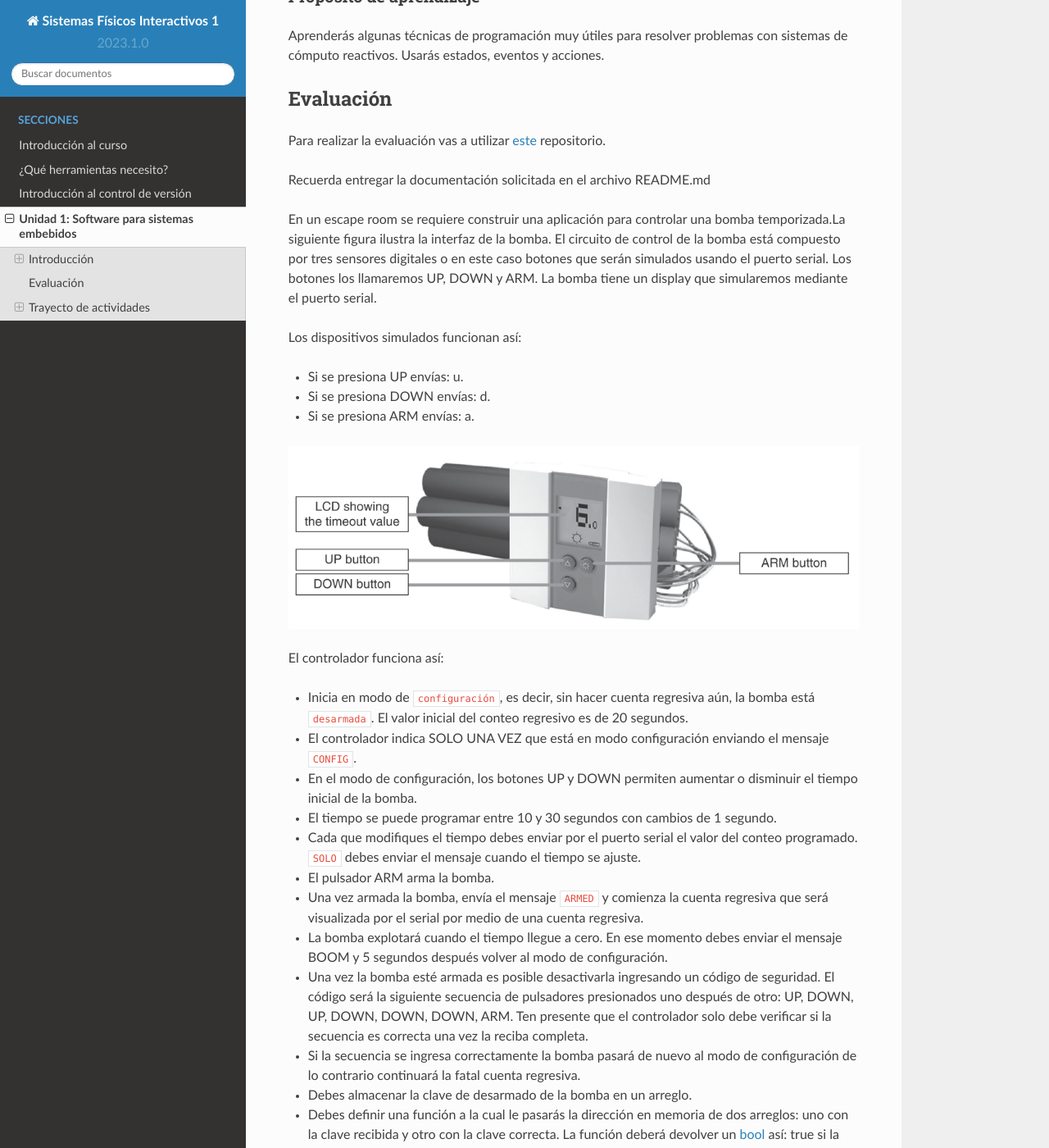
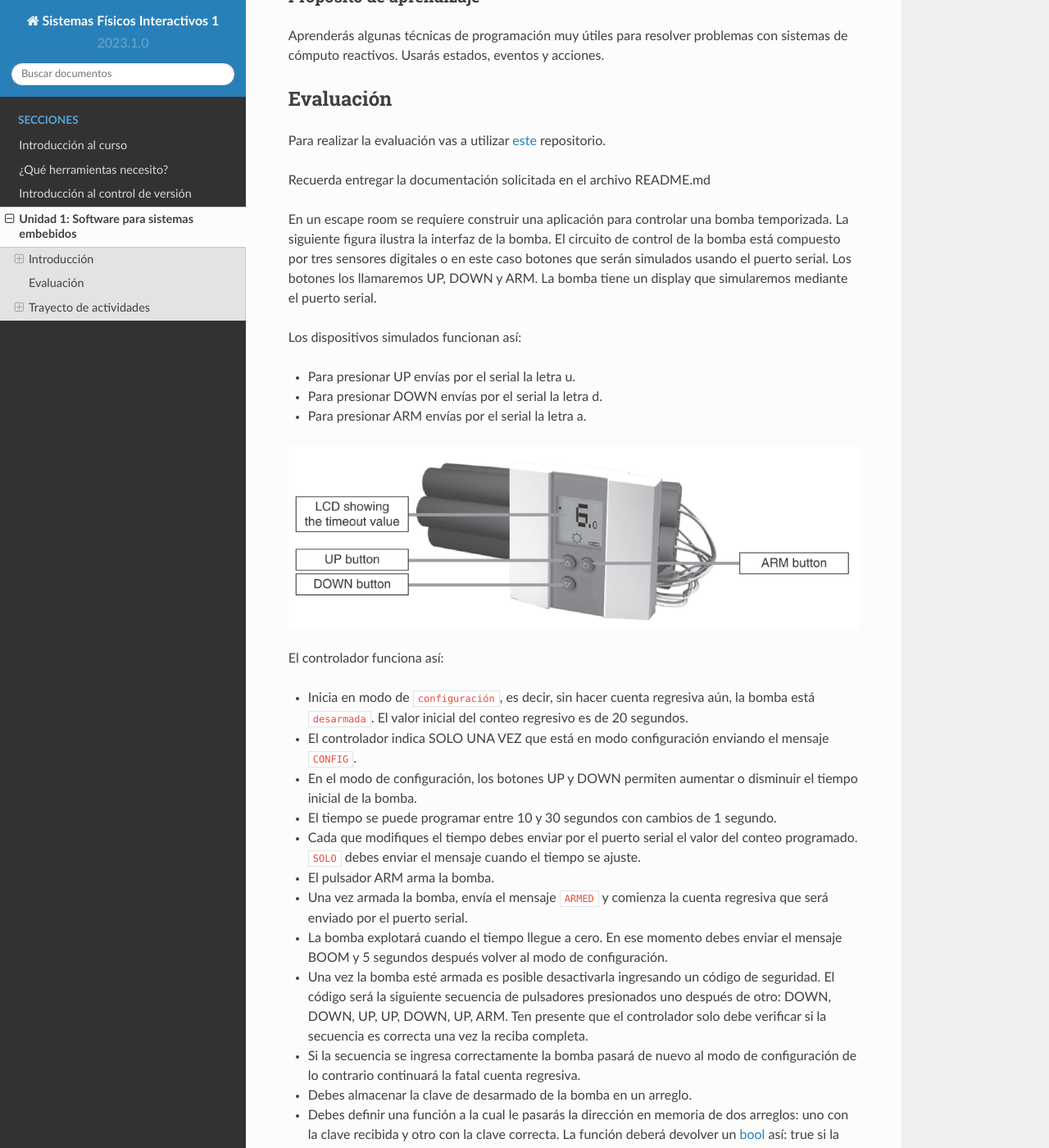
Before and after one commit to juanferfranco/SistemasFisicosInteractivos1, a Sphinx documentation site: the page built from docs/_unidad1/unidad1.rst, in a window 1280 px wide and 1400 px high, scrolled down 330 px. Shown: the whole window at 82% size. Built offline with Sphinx 7.4.7 and the Read the Docs theme 2.0.0, drawn with Linux system fonts in a browser that asks for light colours.

Commit message:
update unit1 eval

```diff
--- a/docs/_unidad1/unidad1.rst
+++ b/docs/_unidad1/unidad1.rst
@@ -25,7 +25,7 @@ Recuerda entregar la documentación solicitada en el archivo
 README.md
 
 En un escape room se requiere construir una aplicación para controlar
-una bomba temporizada.La siguiente figura ilustra la interfaz de la bomba.
+una bomba temporizada. La siguiente figura ilustra la interfaz de la bomba.
 El circuito de control de la bomba está compuesto por tres sensores digitales o
 en este caso botones que serán simulados usando el puerto serial.
 Los botones los llamaremos UP, DOWN y ARM. La bomba tiene un display que simularemos
@@ -33,9 +33,9 @@ mediante el puerto serial.
 
 Los dispositivos simulados funcionan así:
 
-* Si se presiona UP envías: u.
-* Si se presiona DOWN envías: d.
-* Si se presiona ARM envías: a.
+* Para presionar UP envías por el serial la letra u.
+* Para presionar DOWN envías por el serial la letra d.
+* Para presionar ARM envías por el serial la letra a.
 
 .. image:: ../_static/bomb.png
   :alt: bomba
@@ -53,12 +53,12 @@ El controlador funciona así:
   del conteo programado. ``SOLO`` debes enviar el mensaje cuando el tiempo se ajuste.
 * El pulsador ARM arma la bomba.
 * Una vez armada la bomba, envía el mensaje ``ARMED`` y comienza la cuenta
-  regresiva que será visualizada por el serial por medio de una cuenta regresiva.
+  regresiva que será enviado por el puerto serial.
 * La bomba explotará cuando el tiempo llegue a cero. En ese momento debes enviar
   el mensaje BOOM y 5 segundos después volver al modo de configuración.
 * Una vez la bomba esté armada es posible desactivarla ingresando un código
   de seguridad. El código será la siguiente secuencia de pulsadores
-  presionados uno después de otro:  UP, DOWN, UP, DOWN, DOWN, DOWN, ARM. Ten
+  presionados uno después de otro:  DOWN, DOWN, UP, UP, DOWN, UP, ARM. Ten
   presente que el controlador solo debe verificar si la secuencia es correcta
   una vez la reciba completa.
 * Si la secuencia se ingresa correctamente la bomba pasará de nuevo
```
